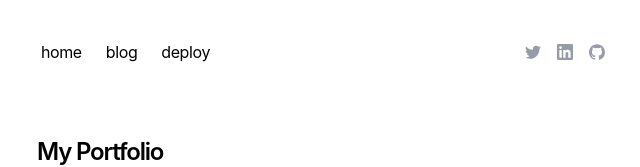
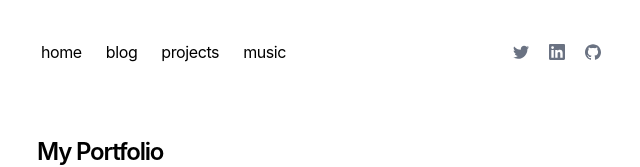
Before and after one commit to lucasdellabella/lucasdellabella.com-next, a Next.js app: page / in a window 1280 px wide. Shown: the top 167 px of the page, without its empty margins (315-955 px from the left). Built offline with nearby package versions, Linux system fonts and the light colour scheme.

Commit message:
do a bit of styling

```diff
--- a/app/components/nav.tsx
+++ b/app/components/nav.tsx
@@ -8,8 +8,11 @@ const navItems = {
   "/blog": {
     name: "blog",
   },
-  "https://vercel.com/templates/next.js/portfolio-starter-kit": {
-    name: "deploy",
+  "/projects": {
+    name: "projects",
+  },
+  "/music": {
+    name: "music",
   },
 };
 
@@ -27,14 +30,14 @@ export function Navbar() {
                 <Link
                   key={path}
                   href={path}
-                  className="transition-all hover:text-neutral-800 dark:hover:text-neutral-200 flex align-middle relative py-1 px-2 m-1"
+                  className="transition-all outline-white hover:outline-gray-600 hover:outline  hover:text-neutral-800 dark:hover:text-neutral-200 flex align-middle relative py-1 px-2 m-1"
                 >
                   {name}
                 </Link>
               );
             })}
           </div>
-          <div className="flex items-center opacity-70 space-x-4 ml-auto py-1 px-2">
+          <div className="flex items-center space-x-1 pr-1 ml-auto ">
             <SocialIcon kind="twitter" href="https://twitter.com/fiveeels" />
             <SocialIcon
               kind="linkedin"
--- a/app/components/social-icons/index.tsx
+++ b/app/components/social-icons/index.tsx
@@ -42,7 +42,7 @@ const SocialIcon = ({ kind, href, size = 8 }: SocialIconProps) => {
 
   return (
     <a
-      className="text-sm text-gray-500 transition hover:text-gray-600"
+      className="text-sm text-gray-500 transition-all hover:text-gray-600 p-2 outline-white hover:hover:outline-gray-600 hover:outline"
       target="_blank"
       rel="noopener noreferrer"
       href={href}
```
